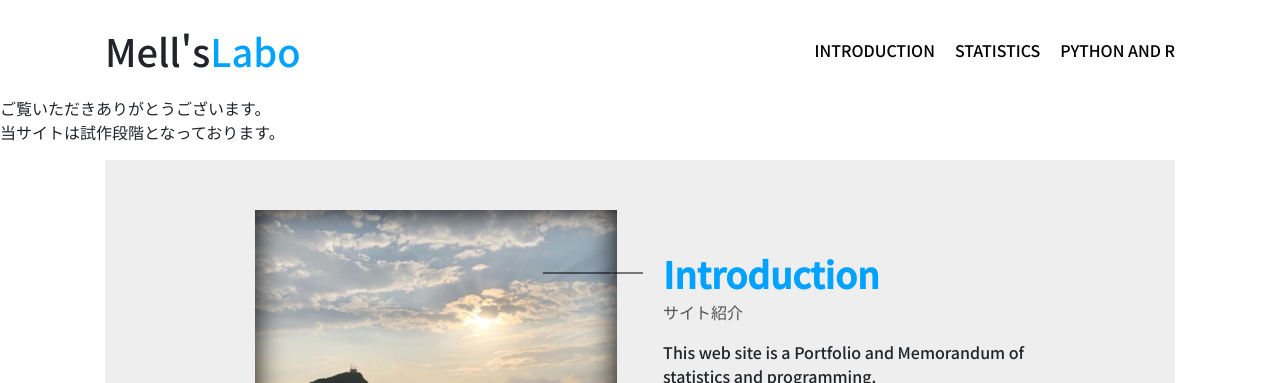
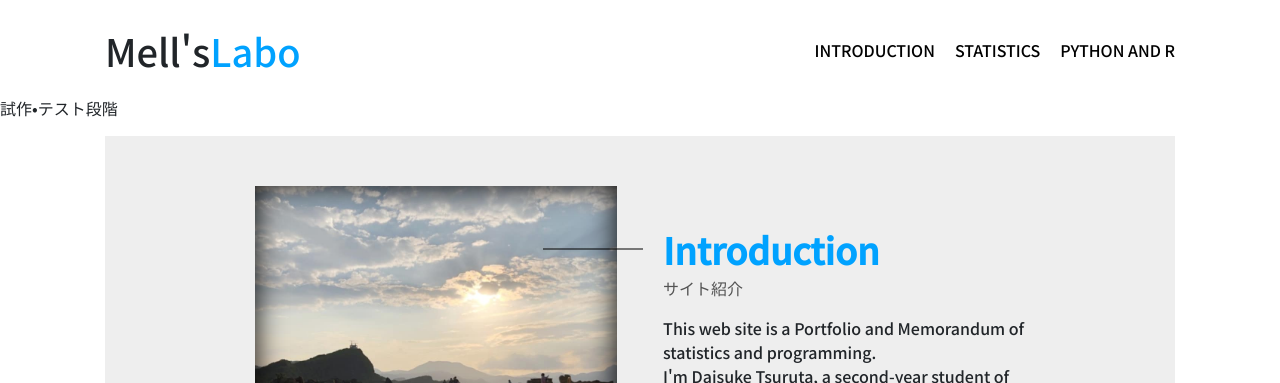
Before and after one commit to mell-crane/portfolio, a plain HTML site: page index.html in a window 1280 px wide. Shown: the top 383 px of the page. Drawn offline with nearby package versions, Linux system fonts and the light colour scheme; a web font is replaced by a local one.

Commit message:
Update index.html

```diff
--- a/index.html
+++ b/index.html
@@ -39,7 +39,7 @@
           </div>
         </header>
         <div id="content"><br /><br /><br /><br />
-          <p>ご覧いただきありがとうございます。<br />当サイトは試作段階となっております。</p>
+          <p>試作•テスト段階</ p>
           <div id="main-content">
             <main>
               <section class="travel">
```
